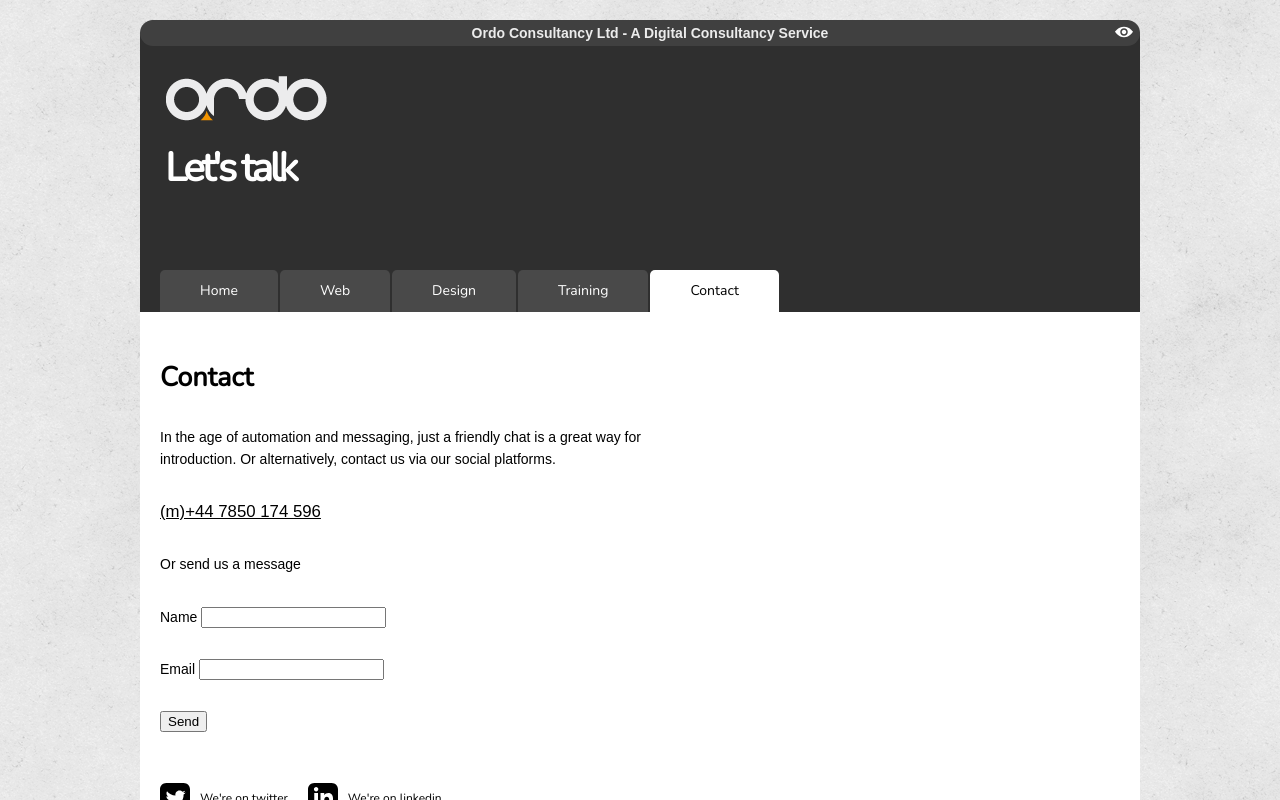
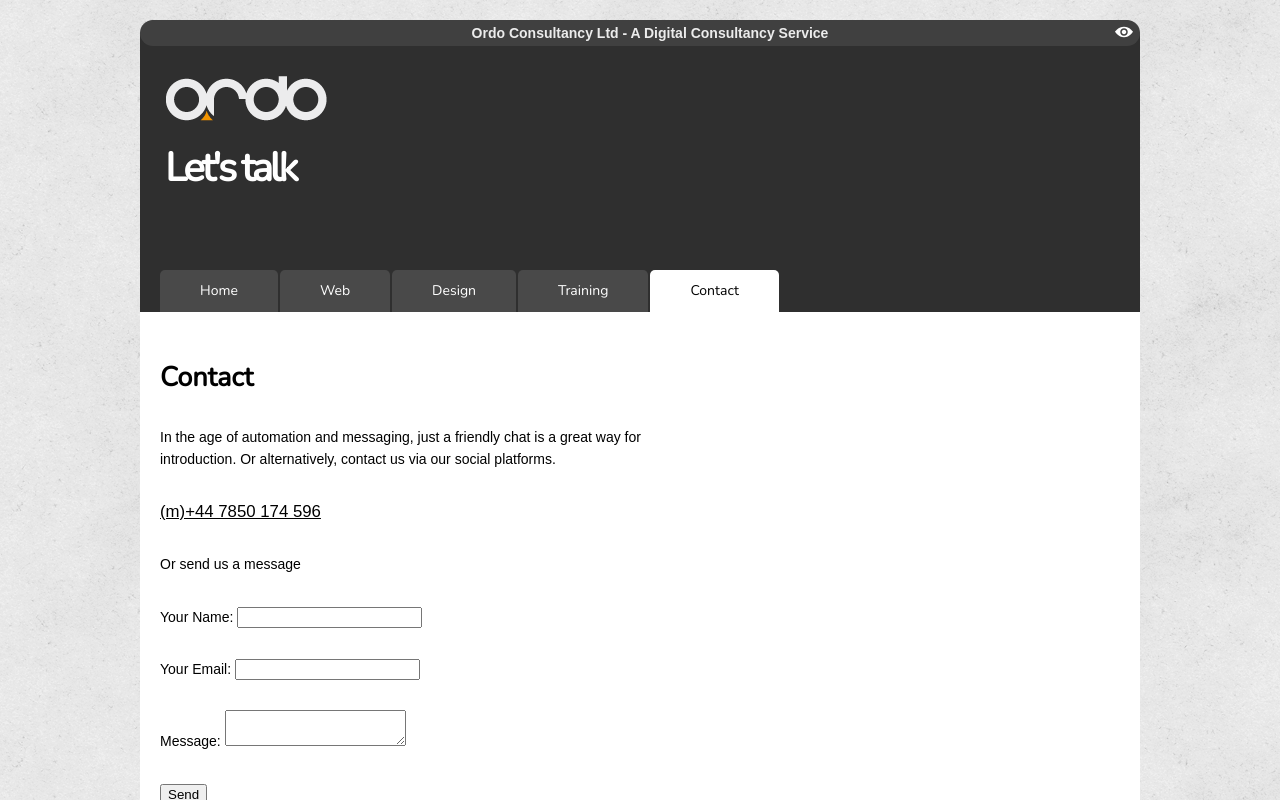
Before and after one commit to etabrizi/ordo-site, a Next.js app: page /contact in a window 1280 px wide. Shown: the top 800 px of the page. Built offline with nearby package versions, Linux system fonts and the light colour scheme.

Commit message:
form work

```diff
--- a/pages/contact/index.tsx
+++ b/pages/contact/index.tsx
@@ -27,16 +27,15 @@
             </a>
           </p>
           <p>Or send us a message</p>
-          <form name="contact" data-netlify="true">
+          <form name="contact" method="POST" data-netlify="true">
   <p>
-              <label>
-                Name <input type="text" name="name" />
-              </label>
+    <label>Your Name: <input type="text" name="name" /></label>
   </p>
   <p>
-              <label>
-                Email <input type="email" name="email" />
-              </label>
+    <label>Your Email: <input type="email" name="email" /></label>
+  </p>
+  <p>
+    <label>Message: <textarea name="message"></textarea></label>
   </p>
   <p>
     <button type="submit">Send</button>
```
Lines whose indentation alone changed are shown as unchanged.
